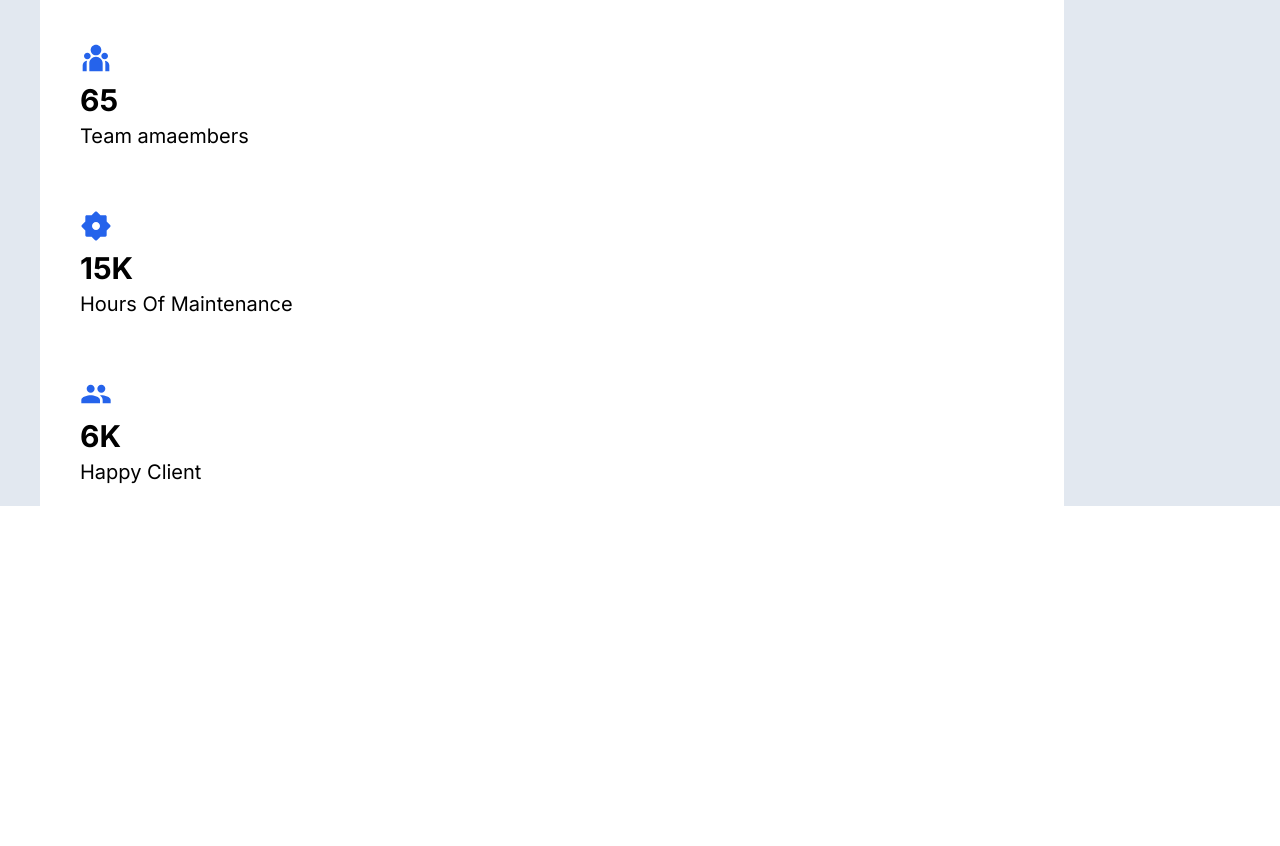
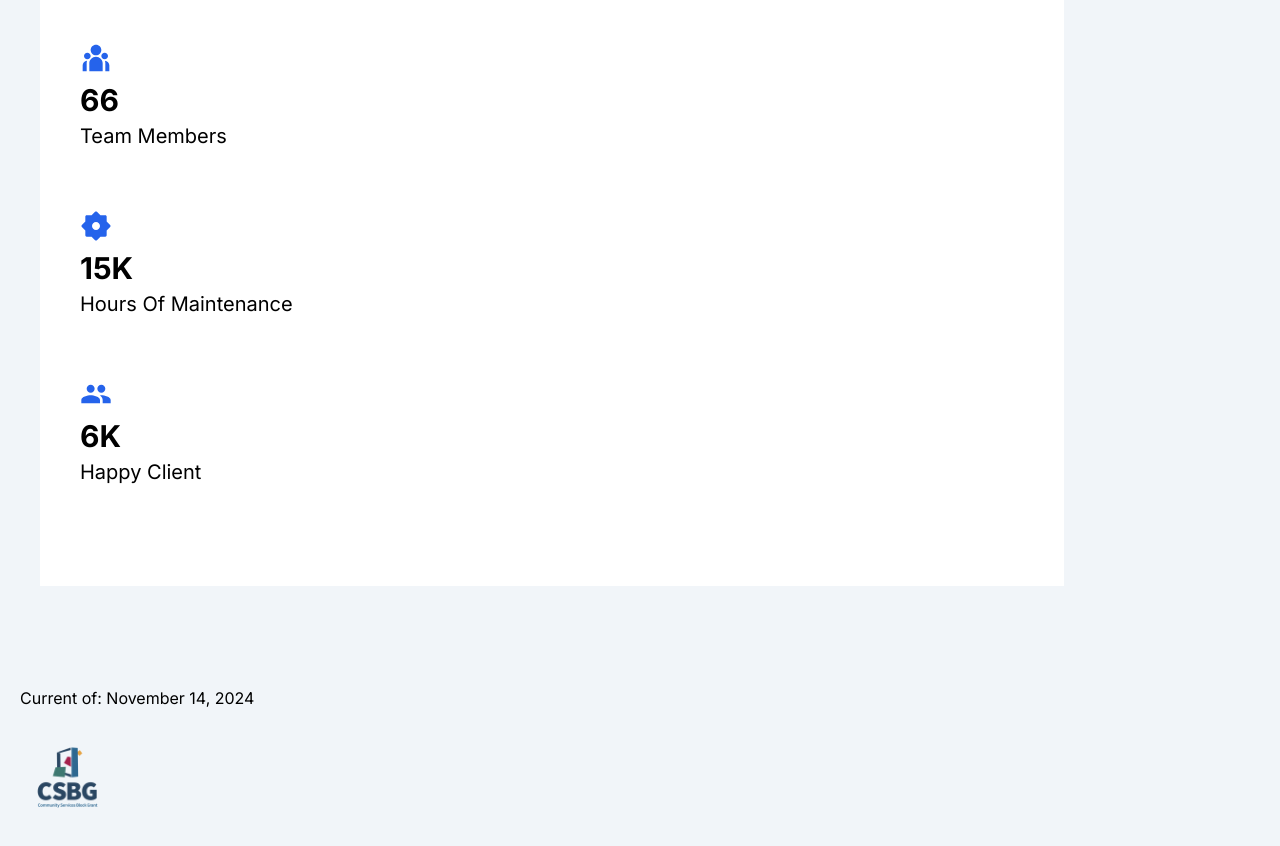
Before and after one commit to Richson-Tech/org, a Next.js app: page / in a window 1280 px wide. Shown: the part 4380-5226 px from the top of the page. Before the commit the page ends 4906 px from the top, so only its background shows below. Built offline with nearby package versions, Linux system fonts and the light colour scheme.

Commit message:
new commits

```diff
--- a/src/components/Num.jsx
+++ b/src/components/Num.jsx
@@ -4,6 +4,7 @@ import numeral from 'numeral';
 import { AiOutlineStock } from "react-icons/ai";
 import { RiTeamFill,RiSettings2Fill } from "react-icons/ri";
 import { MdPeople } from "react-icons/md";
+import Image from 'next/image';
 
 
 const Num = () => {
@@ -73,8 +74,8 @@ const Num = () => {
   }, [lastNumber]); // Re-run the effect when the lastNumber changes
 
   return (
-<div className="bg-slate-200 h-max w-full">
-       <div className="bg-white h-max w-4/5 ml-10 flex flex-col mb-5">
+<div className="bg-slate-100 h-max pb-96 w-full">
+       <div className="bg-white h-max w-4/5 ml-10 flex flex-col mb-5 pb-20">
          <div className='pt-10 pl-10 pb-5'>
            <AiOutlineStock className="text-blue-600" size="2rem" />
            <h1 className='text-3xl font-bold pt-2 pb-1'>{numeral(currentNumber).format('0,0')}</h1>
@@ -83,7 +84,7 @@ const Num = () => {
          <div className='pt-10 pl-10 pb-5'>
          <RiTeamFill className="text-blue-600" size="2rem" />
          <h1 className='text-3xl font-bold pt-2 pb-1'>{numeral(rightNumber).format('0,0')}</h1>
-         <h6 className='text-xl'>Team amaembers</h6>
+         <h6 className='text-xl'>Team Members</h6>
          </div>
          <div className='pt-10 pl-10 pb-5'>
          <RiSettings2Fill className="text-blue-600" size="2rem" />
@@ -96,6 +97,17 @@ const Num = () => {
          <h6 className='text-xl'>Happy Client</h6>
          </div>
        </div>
+       <div className='pt-20'>
+        <p className='pl-5'>Current of: November 14, 2024</p>
+        <Image
+          src="/logo.png"
+          alt="Logo"
+          width={135}
+          height={195}
+          className="object-center object-cover p-5"
+        />
+
+       </div>
      </div>
   );
 };
```
